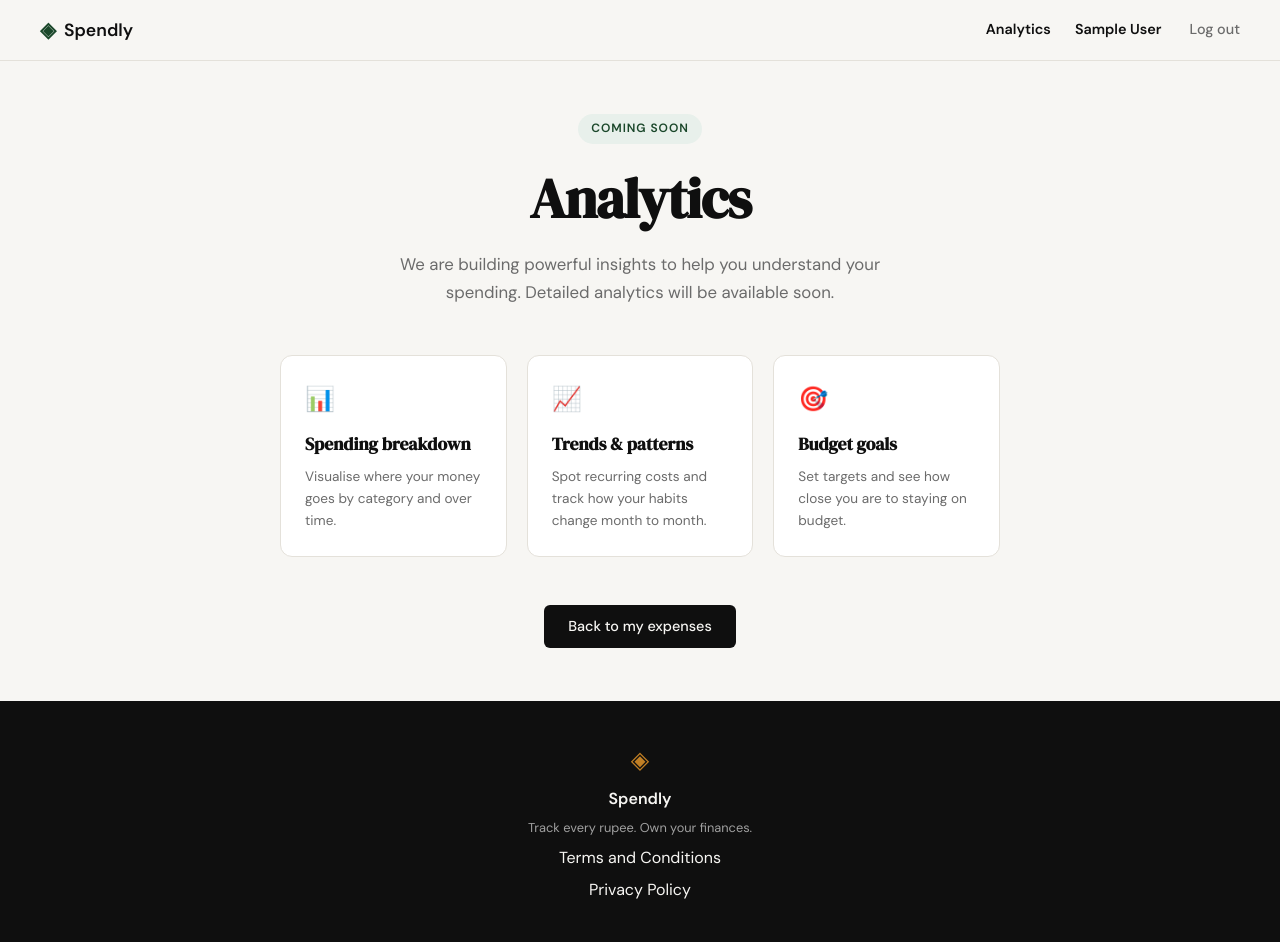
After one commit to purvanshi0819/spendly, a Flask app: page /analytics in a window 1280 px wide. The commit adds this page. Run offline with Flask 3, Linux system fonts and the light colour scheme; the visitor is signed in with stand-in values (Sample User, id 1); data comes from the database, SQL or seed files in the repository.

Commit message:
add coming soon analytics page

````diff
--- a/app.py
+++ b/app.py
@@ -192,6 +192,20 @@ def profile():
     )
 
 
+@app.route("/analytics")
+def analytics():
+    user_id = session.get("user_id")
+    if user_id is None:
+        return redirect(url_for("login"))
+
+    user = get_user_by_id(user_id)
+    if user is None:
+        session.clear()
+        return redirect(url_for("login"))
+
+    return render_template("analytics.html", user=user)
+
+
 @app.route("/expenses/add")
 def add_expense():
     return "Add expense — coming in Step 7"
--- /dev/null
+++ b/static/css/analytics.css
@@ -0,0 +1,90 @@
+/* ------------------------------------------------------------------ */
+/* Analytics — Coming Soon                                             */
+/* ------------------------------------------------------------------ */
+
+.analytics-page {
+    min-height: calc(100vh - 60px - 100px);
+    display: flex;
+    align-items: center;
+    justify-content: center;
+    padding: 3rem 2rem;
+}
+
+.analytics-inner {
+    max-width: 720px;
+    width: 100%;
+    text-align: center;
+}
+
+.analytics-badge {
+    display: inline-block;
+    background: var(--accent-light);
+    color: var(--accent);
+    font-size: 0.75rem;
+    font-weight: 600;
+    letter-spacing: 0.08em;
+    text-transform: uppercase;
+    padding: 0.35rem 0.85rem;
+    border-radius: 999px;
+    margin-bottom: 1.5rem;
+}
+
+.analytics-title {
+    font-family: var(--font-display);
+    font-size: clamp(2.5rem, 5vw, 3.5rem);
+    line-height: 1.1;
+    letter-spacing: -0.02em;
+    color: var(--ink);
+    margin-bottom: 1.25rem;
+}
+
+.analytics-subtitle {
+    font-size: 1.05rem;
+    color: var(--ink-muted);
+    line-height: 1.7;
+    max-width: 520px;
+    margin: 0 auto 3rem;
+}
+
+.analytics-features {
+    display: grid;
+    grid-template-columns: repeat(3, 1fr);
+    gap: 1.25rem;
+    margin-bottom: 2.5rem;
+}
+
+.analytics-feature-card {
+    background: var(--paper-card);
+    border: 1px solid var(--border);
+    border-radius: var(--radius-md);
+    padding: 1.5rem;
+    text-align: left;
+}
+
+.analytics-feature-icon {
+    font-size: 1.5rem;
+    display: block;
+    margin-bottom: 0.75rem;
+}
+
+.analytics-feature-title {
+    font-family: var(--font-display);
+    font-size: 1.1rem;
+    color: var(--ink);
+    margin-bottom: 0.5rem;
+}
+
+.analytics-feature-body {
+    font-size: 0.85rem;
+    color: var(--ink-muted);
+    line-height: 1.6;
+}
+
+.analytics-back-btn {
+    margin-top: 0.5rem;
+}
+
+@media (max-width: 720px) {
+    .analytics-features { grid-template-columns: 1fr; }
+}
+```
--- a/static/css/style.css
+++ b/static/css/style.css
@@ -102,7 +102,11 @@ a { color: inherit; text-decoration: none; }
 
 .nav-links .nav-user { color: var(--ink); font-weight: 600; margin-right: 0.25rem; }
 .nav-links a { color: var(--ink-muted); transition: color 0.2s; }
-.nav-links a:hover { color: var(--ink); }
+.nav-links .nav-active,
+.nav-links .active {
+    color: var(--ink);
+    font-weight: 600;
+}
 
 .nav-cta {
     background: var(--ink) !important;
--- /dev/null
+++ b/templates/analytics.html
@@ -0,0 +1,42 @@
+{% extends "base.html" %}
+
+{% block title %}Analytics — Spendly{% endblock %}
+
+{% block head %}
+<link rel="stylesheet" href="{{ url_for('static', filename='css/analytics.css') }}">
+{% endblock %}
+
+{% block content %}
+
+<div class="analytics-page">
+    <div class="analytics-inner">
+        <span class="analytics-badge">Coming soon</span>
+        <h1 class="analytics-title">Analytics</h1>
+        <p class="analytics-subtitle">
+            We are building powerful insights to help you understand your spending.
+            Detailed analytics will be available soon.
+        </p>
+
+        <div class="analytics-features">
+            <div class="analytics-feature-card">
+                <span class="analytics-feature-icon" aria-hidden="true">📊</span>
+                <h2 class="analytics-feature-title">Spending breakdown</h2>
+                <p class="analytics-feature-body">Visualise where your money goes by category and over time.</p>
+            </div>
+            <div class="analytics-feature-card">
+                <span class="analytics-feature-icon" aria-hidden="true">📈</span>
+                <h2 class="analytics-feature-title">Trends &amp; patterns</h2>
+                <p class="analytics-feature-body">Spot recurring costs and track how your habits change month to month.</p>
+            </div>
+            <div class="analytics-feature-card">
+                <span class="analytics-feature-icon" aria-hidden="true">🎯</span>
+                <h2 class="analytics-feature-title">Budget goals</h2>
+                <p class="analytics-feature-body">Set targets and see how close you are to staying on budget.</p>
+            </div>
+        </div>
+
+        <a href="{{ url_for('profile') }}" class="btn-primary analytics-back-btn">Back to my expenses</a>
+    </div>
+</div>
+
+{% endblock %}
--- a/templates/base.html
+++ b/templates/base.html
@@ -20,6 +20,7 @@
             </a>
             <div class="nav-links">
                 {% if session.get('user_id') %}
+                <a href="{{ url_for('analytics') }}" class="nav-link {% if request.endpoint == 'analytics' %}nav-active active{% endif %}">Analytics</a>
                 <span class="nav-user">{{ session.get('user_name') }}</span>
                 <a href="{{ url_for('logout') }}">Log out</a>
                 {% else %}
````
